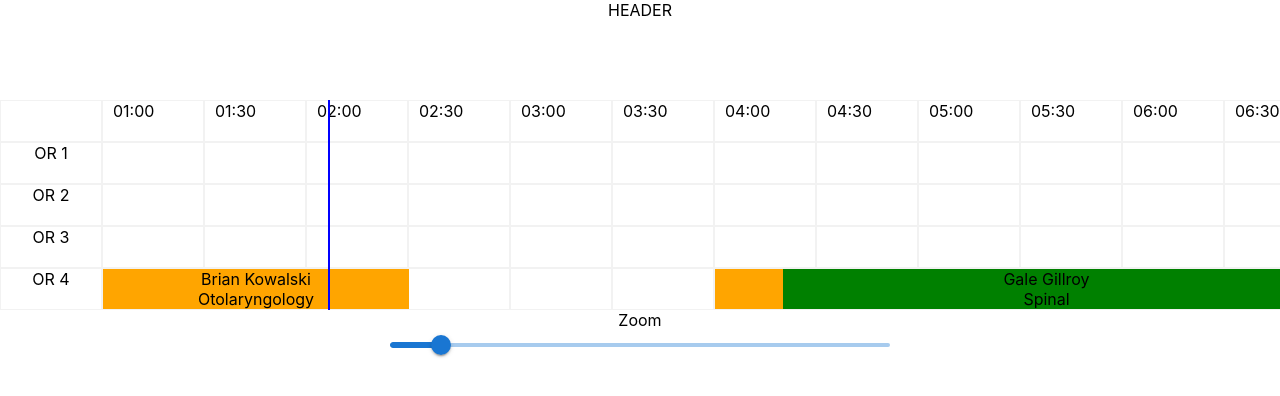
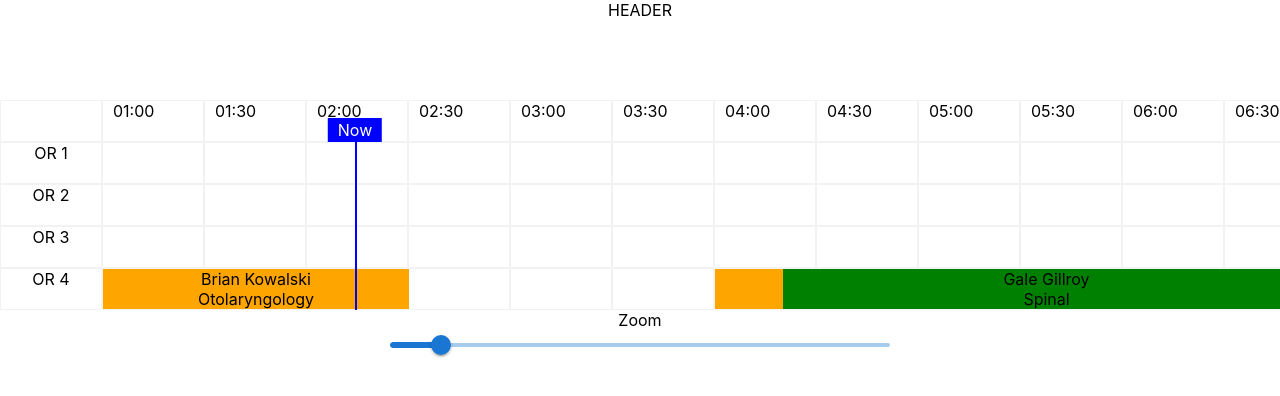
Before and after one commit to Esolberg2/gridproj, a React (Create React App) app: page / in a window 1280 px wide. Shown: the top 396 px of the page. Built offline with nearby package versions, Linux system fonts and the light colour scheme.

Commit message:
changed now line to scroll with the contents of the grid container.  implemented auto scrolling. implemented moving now line forward to offset autoscrolling.  bug in autoscrolling code related to using state variable in useEffect with setTimeout.

```diff
--- a/src/App.js
+++ b/src/App.js
@@ -76,16 +76,14 @@ function App() {
       <div style={{height: "100px"}}>
         HEADER
       </div>
-      {/* <Timeline
-        rows={10}
-        columns={14}
+      <ORSB
+        timelineData={dummyData}
         cellWidth={sliderValue}
-        timelineData={dummyData}
         startTime={"01:00"}
         endTime={"11:53"}
         minuteInterval={30}
-        /> */}
-      <ORSB timelineData={dummyData} cellWidth={sliderValue} startTime={"01:00"} endTime={"11:53"} minuteInterval={30} currentTimeOffsetMinutes={67}/>
+        currentTimeOffsetMinutes={75}
+        />
       <div style={{display: 'flex', flexDirection: 'column', alignItems: 'center'}}>
         {"Zoom"}
         <Slider
--- a/src/components/ORSB/ORSB.js
+++ b/src/components/ORSB/ORSB.js
@@ -4,16 +4,25 @@ import ContentRow from './ContentRow';
 import HeaderRow from './HeaderRow';
 
 const ORSB = ({ timelineData, startTime, endTime, minuteInterval, labelWidth, cellWidth, currentTimeOffsetMinutes}) => {
-
-    const [gridStateData, setGridStateData] = useState(timelineData);
-
     // set defaults
     cellWidth = cellWidth ? cellWidth : 100;
     labelWidth = labelWidth ? labelWidth : 100;
 
     const columnData = calculateColumnStartTimes(startTime, endTime);
     const pixelsPerMinute = (cellWidth + 2) / minuteInterval;
-    const currentTimePixelOffset = (pixelsPerMinute * currentTimeOffsetMinutes) + labelWidth;
+
+    const [gridStateData, setGridStateData] = useState(timelineData);
+    const [scrollPosition, setScrollPosition] = useState(0);
+    const [currentTimePixelOffset, setCurrentTimePixelOffset] = useState((pixelsPerMinute * currentTimeOffsetMinutes) + labelWidth);
+
+
+    // // set defaults
+    // cellWidth = cellWidth ? cellWidth : 100;
+    // labelWidth = labelWidth ? labelWidth : 100;
+
+    // const columnData = calculateColumnStartTimes(startTime, endTime);
+    // const pixelsPerMinute = (cellWidth + 2) / minuteInterval;
+    // const currentTimePixelOffset = (pixelsPerMinute * currentTimeOffsetMinutes) + labelWidth;
 
     function calculateColumnStartTimes(startTime, endTime) {
 
@@ -65,13 +74,24 @@ const ORSB = ({ timelineData, startTime, endTime, minuteInterval, labelWidth, ce
         return wrappedRescheduleCase;
     }
 
-    const rowContainerRef = useRef(null);
+    const handleScroll = () => {
+        if (gridContainerRef.current) {
+        //   console.log('Horizontal Scroll Position:', gridContainerRef.current.scrollLeft);
+          setScrollPosition((prevState) => {
+            return gridContainerRef.current.scrollLeft
+          })
+        }
+        console.log(scrollPosition)
+      };
+
+    const gridContainerRef = useRef(null);
+    // const rowContainerRef = useRef(null)
 
     // dynamically set the position ofthe "now" line
     useEffect(() => {
-        if (rowContainerRef.current) {
-            const containerHeight = rowContainerRef.current.offsetHeight;
-            const offSetTop = rowContainerRef.current.offsetTop;
+        if (gridContainerRef.current) {
+            const containerHeight = gridContainerRef.current.offsetHeight;
+            const offSetTop = gridContainerRef.current.offsetTop;
             const nowLine = document.getElementById('NowLine');
 
             if (nowLine) {
@@ -81,23 +101,54 @@ const ORSB = ({ timelineData, startTime, endTime, minuteInterval, labelWidth, ce
         }
       }, []);
 
-    return (
+
+    //// TO DO: need mt make the automated scrolling factor in the dynamic cell width, which impacts the pixels per minute
+    // changing the cell width currently breaks the set interval
+    useEffect(() => {
+        // const pixelsPerSecont = pixelsPerMinute / 60;
+        const secondsPerPixel = 60 / pixelsPerMinute
+        const intervalId = setInterval(() => {
+            console.log(secondsPerPixel)
+            console.log(pixelsPerMinute)
+            // Increment the scrollLeft property by 1 pixel
+            if (gridContainerRef.current) {
+                gridContainerRef.current.scrollLeft += 1;
+                setCurrentTimePixelOffset((prevState) => prevState += 1)
+            }
+        }, secondsPerPixel * 1000); // calculate the smallest amount of time that covers 1 pixel
+
+        return () => {
+          clearInterval(intervalId);
+        };
+      }, [pixelsPerMinute]); // Run this effect only once when the component mounts
+
+      return (
         <>
-        <div className="HorizontalScrollGridContainer" style={{ overflowX: 'auto' }} >
-            <div style={{ display: 'flex'}}>
-                <div className="RowContainer" style={{display: 'flex', flexDirection: 'column'}} ref={rowContainerRef} >
-                    <HeaderRow columnData={columnData} cellWidth={cellWidth} />
+          <div ref={gridContainerRef} className="HorizontalScrollGridContainer" style={{ overflowX: 'auto', position: 'relative' }}>
+            <div style={{ display: 'flex', position: 'relative' }}>
+                <div className="RowContainer" style={{ display: 'flex', flexDirection: 'column'}} >
+                <HeaderRow columnData={columnData} cellWidth={cellWidth} />
                     {
-                        Object.entries(gridStateData).map(([rowKey, rowData]) => {
-                            return <ContentRow dropHandler={rescheduleCase(rowKey)} pixelsPerMinute={pixelsPerMinute} key={rowKey} rowData={rowData} columnData={columnData} cellWidth={cellWidth} labelWidth={labelWidth} />
-                        })
+                        Object.entries(gridStateData).map(([rowKey, rowData]) => (
+                            <ContentRow
+                                dropHandler={rescheduleCase(rowKey)}
+                                pixelsPerMinute={pixelsPerMinute}
+                                key={rowKey}
+                                rowData={rowData}
+                                columnData={columnData}
+                                cellWidth={cellWidth}
+                                labelWidth={labelWidth}
+                                />
+                        ))
                     }
-                    <div id="NowLine" className='NowLine' style={{ zIndex: 999, position: 'absolute', left: `${currentTimePixelOffset}px`, width: '2px', backgroundColor: 'blue' }} ></div>
-                </div>
+              </div>
+              <div id="NowLine2" className='NowLine2 RowLabel' style={{position: 'absolute', top: '10%', left: `${currentTimePixelOffset}px`, height: '100%', width: 2, backgroundColor: 'blue' }}>
+                <div id="label" className='RowLabel' style={{ paddingLeft: 10, paddingRight: 10, paddingTop: 2, paddingBottom: 2, backgroundColor: 'blue', color: 'white', position: 'absolute', bottom: '90%', transform: 'translate(-50%)' }}>Now</div>
+              </div>
             </div>
-        </div>
+          </div>
         </>
-    );
+      );
 };
 
 export default ORSB;
```
